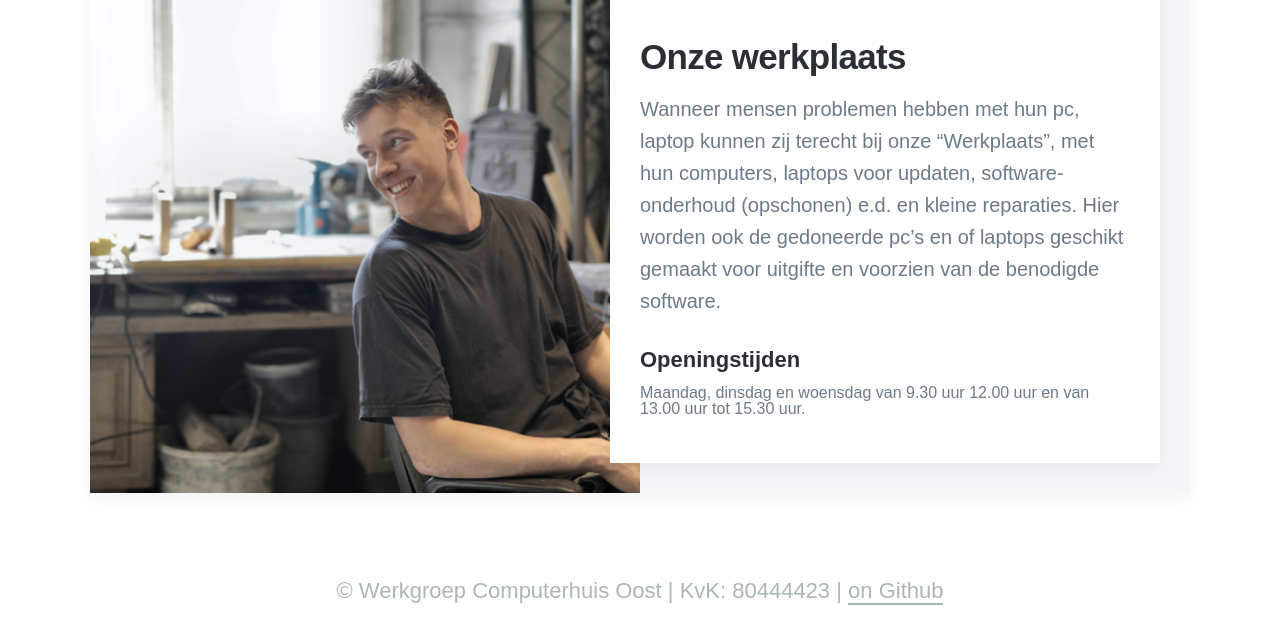
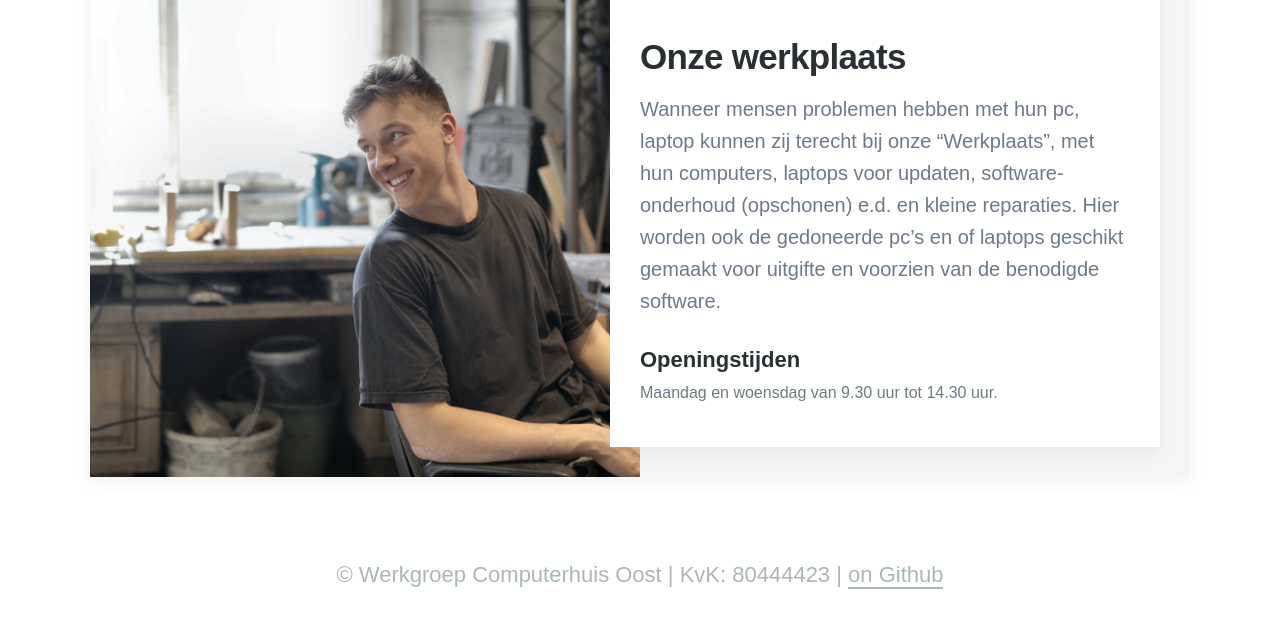
Before and after one commit to computerhuis/computerhuis.github.io, a Jekyll site: the page built from werkplaats.html, in a window 1280 px wide, cut to the strip 619-1323 px from the top of the page. Shown: the top 644 px of the strip. Built offline with Jekyll 4.4.1, drawn with Linux system fonts in a browser that asks for light colours; some web fonts are replaced.

Commit message:
Werk openingstijden bij

```diff
--- a/werkplaats.html
+++ b/werkplaats.html
@@ -17,7 +17,7 @@ image: /assets/images/werkplaats.jpg
                 reparaties. Hier worden ook de gedoneerde pc’s en of laptops geschikt gemaakt voor uitgifte en voorzien
                 van de benodigde software.
                 <h4>Openingstijden</h4>
-                Maandag, dinsdag en woensdag van 9.30 uur 12.00 uur en van 13.00 uur tot 15.30 uur.
+                Maandag en woensdag van 9.30 uur tot 14.30 uur.
             </p>
         </div>
     </div>
```
